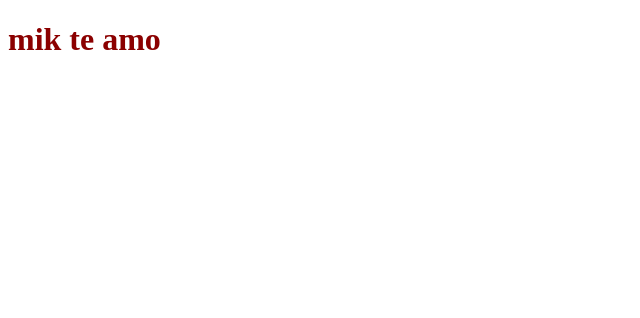
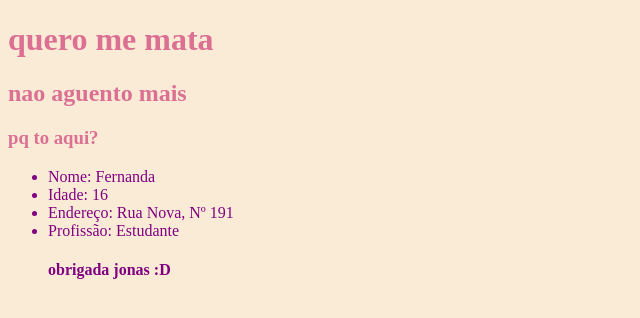
Before and after one commit to momuiu/devweb, a plain HTML site: page index.html in a window 1280 px wide. Shown: the whole page, without its empty margins (0-640 px from the left). Drawn offline with Linux system fonts and the light colour scheme.

Commit message:
Add files via upload

```diff
--- a/index.html
+++ b/index.html
@@ -6,7 +6,23 @@
     <title>Document</title>
     <link rel="stylesheet" href="style.css">
 </head>
-<body>
-    <h1>mik te amo</h1>
-</body>
-</html>
+    <body>
+        <h1>quero me mata</h1>
+        <h2>nao aguento mais</h2>
+        <h3>pq to aqui?</h3>
+    </body>
+    <html>
+        <head>
+            <title>informações:</title>
+        </head>
+
+        <body>
+            <ul>
+                <li>Nome: Fernanda</li>
+                <li>Idade: 16</li>
+                <li>Endereço: Rua Nova, Nº 191</li>
+                <li>Profissão: Estudante</li>
+            </ol>
+            <h4>obrigada jonas :D</h4>
+        </body>
+    </html>
--- a/style.css
+++ b/style.css
@@ -1,3 +1,15 @@
 h1{
-    color: darkred;
+    color: palevioletred;
 }
+h2{
+    color: palevioletred;
+}
+h3 {
+    color: palevioletred;
+}
+body {
+    background-color: antiquewhite;
+}
+ul{
+    color: purple;
+}
```
